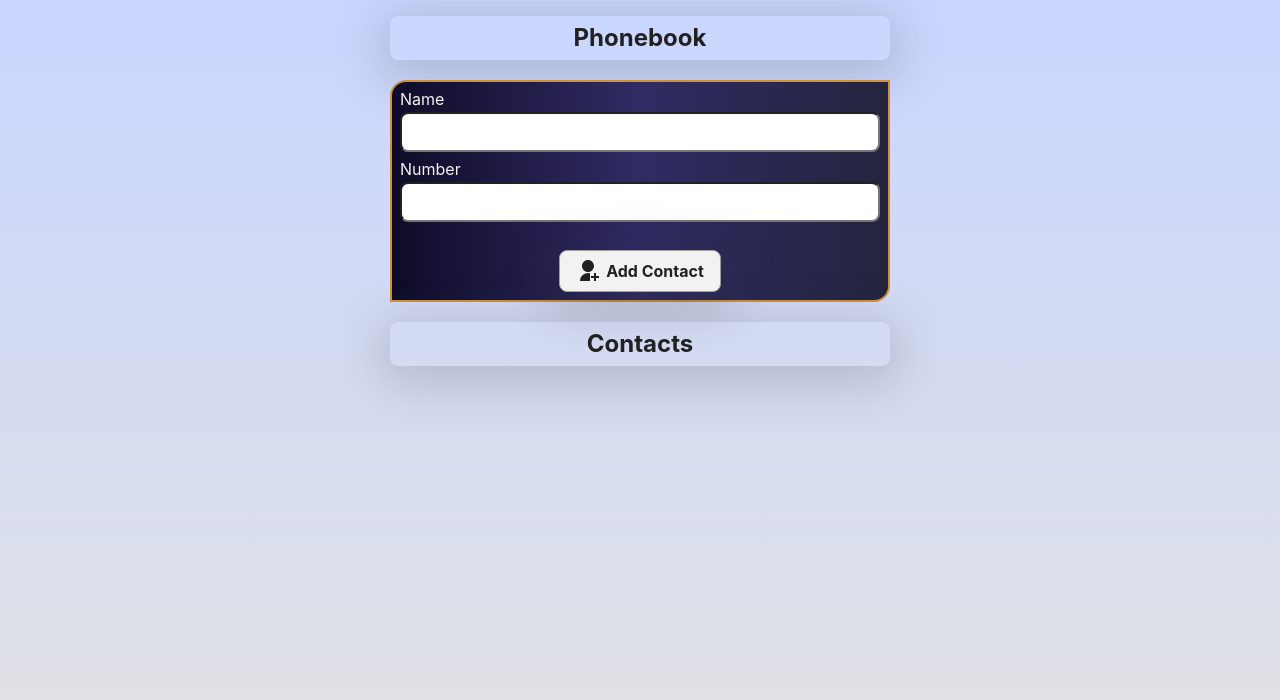
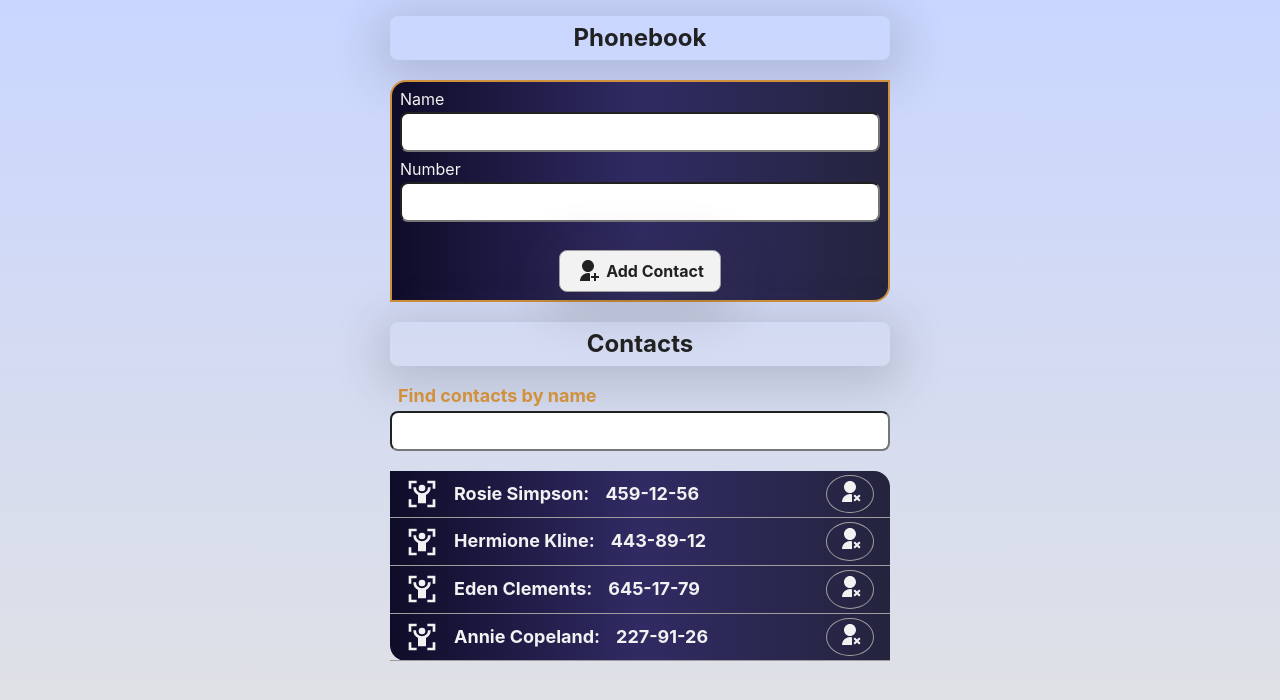
Before and after one commit to DisRachik/goit-react-hw-08-phonebook, a React (Create React App) app: page / in a window 1280 px wide. Shown: the top 700 px of the page. Built offline with nearby package versions, Linux system fonts and the light colour scheme.

Commit message:
feat: step 1 of the task is completed

```diff
--- a/src/components/App/App.jsx
+++ b/src/components/App/App.jsx
@@ -1,17 +1,33 @@
 import { Component } from 'react';
 import { Layout } from './Layout.styled';
-import { Section, ContactForm, ContactList } from 'components';
+import { Section, ContactForm, ContactList, Filter } from 'components';
 
 export class App extends Component {
   state = {
-    contacts: [],
-    name: '',
+    contacts: [
+      { id: 'id-1', name: 'Rosie Simpson', number: '459-12-56' },
+      { id: 'id-2', name: 'Hermione Kline', number: '443-89-12' },
+      { id: 'id-3', name: 'Eden Clements', number: '645-17-79' },
+      { id: 'id-4', name: 'Annie Copeland', number: '227-91-26' },
+    ],
+    filter: '',
   };
 
   addContact = newContact => {
     this.setState(prevState => ({
       contacts: [...prevState.contacts, newContact],
     }));
+  };
+
+  onFilter = e => this.setState({ filter: e.target.value });
+
+  displayContacts = () => {
+    const { filter, contacts } = this.state;
+    const normalizedFilter = filter.toLowerCase().trim();
+
+    return contacts.filter(({ name }) =>
+      name.toLowerCase().includes(normalizedFilter)
+    );
   };
 
   render() {
@@ -21,7 +37,8 @@ export class App extends Component {
           <ContactForm onSubmit={this.addContact} />
         </Section>
         <Section title="Contacts">
-          <ContactList contacts={this.state.contacts} />
+          <Filter value={this.state.filter} onChange={this.onFilter} />
+          <ContactList contacts={this.displayContacts()} />
         </Section>
       </Layout>
     );
--- a/src/components/ContactForm/ContactForm.jsx
+++ b/src/components/ContactForm/ContactForm.jsx
@@ -13,7 +13,7 @@ import {
 
 const ContactSchema = Yup.object().shape({
   name: Yup.string().required('Please enter a valid name'),
-  number: Yup.number().required('Please enter a valid name'),
+  number: Yup.string().required('Please enter a tel number'),
 });
 
 export const ContactForm = ({ onSubmit }) => (
@@ -49,7 +49,7 @@ export const ContactForm = ({ onSubmit }) => (
           required
         />
       </FormField>
-      <ErrorMessage name="name" component="div" />
+      <ErrorMessage name="number" component="div" />
 
       <ButtonForm type="submit">
         <RiUserAddFill size={24} />
--- /dev/null
+++ b/src/components/Filter/Filter.jsx
@@ -0,0 +1,14 @@
+import PropTypes from 'prop-types';
+import { FilterArea, FilterWrap } from './Filter.styled';
+
+export const Filter = ({ value, onChange }) => (
+  <FilterWrap>
+    <span>Find contacts by name</span>
+    <FilterArea type="text" value={value} onChange={onChange} />
+  </FilterWrap>
+);
+
+Filter.propTypes = {
+  value: PropTypes.string.isRequired,
+  onChange: PropTypes.func.isRequired,
+};
--- /dev/null
+++ b/src/components/Filter/Filter.styled.jsx
@@ -0,0 +1,32 @@
+import styled from '@emotion/styled';
+
+export const FilterWrap = styled.label`
+  margin-top: ${props => props.theme.spacing(5)};
+
+  display: flex;
+  flex-direction: column;
+  gap: ${props => props.theme.spacing(1)};
+
+  cursor: pointer;
+
+  span {
+    padding-left: ${props => props.theme.spacing(2)};
+
+    font-size: ${props => props.theme.fontSizes.medium};
+    font-weight: 700;
+    color: ${props => props.theme.colors.accent};
+  }
+`;
+
+export const FilterArea = styled.input`
+  height: ${props => props.theme.spacing(10)};
+
+  border-radius: ${props => props.theme.spacing(2)};
+
+  :focus {
+    border: none;
+    outline: ${props => props.theme.spacing(0.5)} solid
+      ${props => props.theme.colors.accent};
+    box-shadow: ${props => props.theme.shadows.small};
+  }
+`;
--- a/src/components/Section/Section.jsx
+++ b/src/components/Section/Section.jsx
@@ -10,5 +10,8 @@ export const Section = ({ title, children }) => (
 
 Section.propTypes = {
   title: PropTypes.string,
-  children: PropTypes.element.isRequired,
+  children: PropTypes.oneOfType([
+    PropTypes.arrayOf(PropTypes.element),
+    PropTypes.element,
+  ]).isRequired,
 };
--- a/src/components/index.js
+++ b/src/components/index.js
@@ -2,3 +2,4 @@ export * from 'components/App/App';
 export * from 'components/Section/Section';
 export * from 'components/ContactForm/ContactForm';
 export * from 'components/ContactList/ContactList';
+export * from 'components/Filter/Filter';
```
